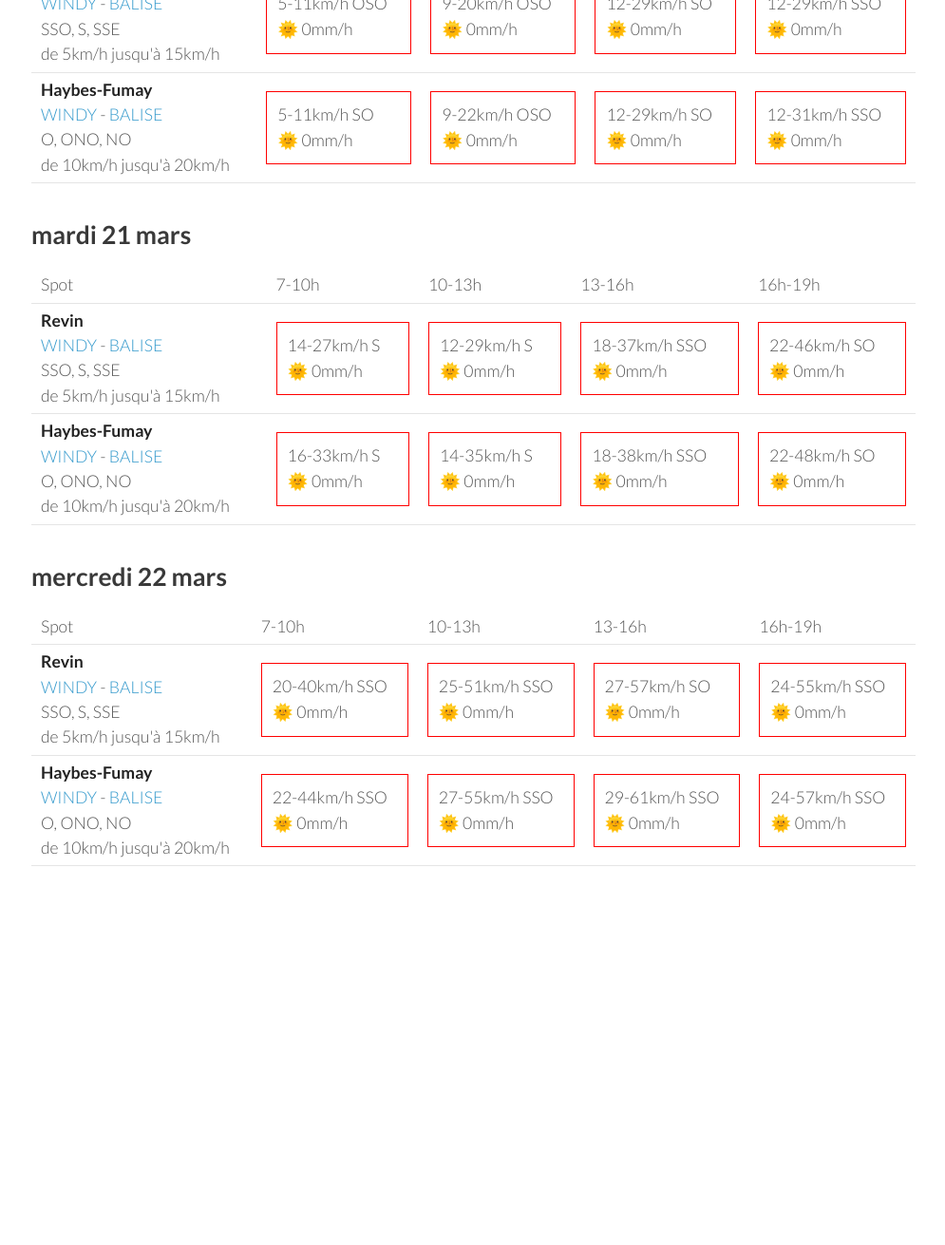
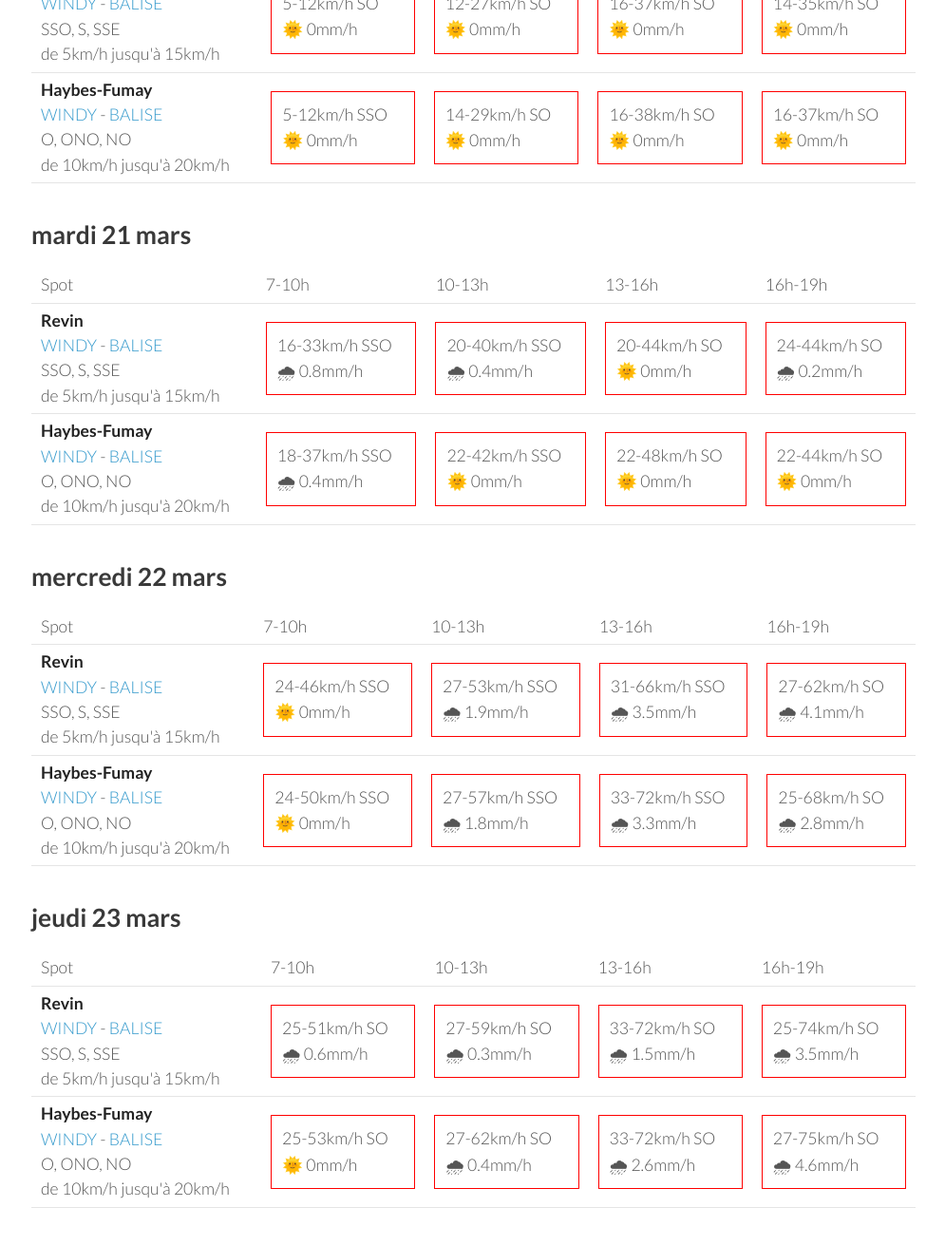
Before and after one commit to parapente-dans-le-nord/parapente-dans-le-nord.github.io, a Jekyll site: the page built from ardennes.markdown, in a window 1280 px wide and 1400 px high, scrolled down 1126 px. Shown: the top 1311 px of the window at 95% size, without its empty margins (25-1020 px from the left). Built offline with Jekyll 4.4.1, drawn with Linux system fonts in a browser that asks for light colours; before the commit the page ends 2166 px from its top, so only the background shows below that; some of the changed text lies outside the part shown.

Commit message:
update index.markdown

```diff
--- a/ardennes.markdown
+++ b/ardennes.markdown
@@ -7,7 +7,7 @@ title:  "Tous les spots"
 {: .links}
 
 # Prevision Windy, modèle Arome
-page mise à jour le samedi 18 mars 06:10
+page mise à jour le samedi 18 mars 10:10
 
 ## samedi 18 mars
 
@@ -96,20 +96,20 @@ page mise à jour le samedi 18 mars 06:10
 <tr>
         <td><strong>Revin</strong><br><a href="https://windy.com/49.948/4.625?49.543,4.625,8">WINDY</a> - <span class=""><a href="http://www.balisemeteo.com/balise.php?idBalise=5019">BALISE</a> </span><br> <span class="vent-favorable">SSO, S, SSE</span><br><span class="force-vent">de 5km/h jusqu'à 15km/h</span> </td>
 
-            <td><div class="not-flyable"><p>5-11km/h OSO</p><p>🌞 0mm/h</p></div></td>
-            <td><div class="not-flyable"><p>9-20km/h OSO</p><p>🌞 0mm/h</p></div></td>
-            <td><div class="not-flyable"><p>12-29km/h SO</p><p>🌞 0mm/h</p></div></td>
-            <td><div class="not-flyable"><p>12-29km/h SSO</p><p>🌞 0mm/h</p></div></td>
+            <td><div class="not-flyable"><p>5-12km/h SO</p><p>🌞 0mm/h</p></div></td>
+            <td><div class="not-flyable"><p>12-27km/h SO</p><p>🌞 0mm/h</p></div></td>
+            <td><div class="not-flyable"><p>16-37km/h SO</p><p>🌞 0mm/h</p></div></td>
+            <td><div class="not-flyable"><p>14-35km/h SO</p><p>🌞 0mm/h</p></div></td>
 
 
     </tr>
 <tr>
         <td><strong>Haybes-Fumay</strong><br><a href="https://windy.com/49.998/4.715?49.913,4.738,10">WINDY</a> - <span class=""><a href="http://www.balisemeteo.com/balise.php?idBalise=104">BALISE</a> </span><br> <span class="vent-favorable">O, ONO, NO</span><br><span class="force-vent">de 10km/h jusqu'à 20km/h</span> </td>
 
-            <td><div class="not-flyable"><p>5-11km/h SO</p><p>🌞 0mm/h</p></div></td>
-            <td><div class="not-flyable"><p>9-22km/h OSO</p><p>🌞 0mm/h</p></div></td>
-            <td><div class="not-flyable"><p>12-29km/h SO</p><p>🌞 0mm/h</p></div></td>
-            <td><div class="not-flyable"><p>12-31km/h SSO</p><p>🌞 0mm/h</p></div></td>
+            <td><div class="not-flyable"><p>5-12km/h SSO</p><p>🌞 0mm/h</p></div></td>
+            <td><div class="not-flyable"><p>14-29km/h SO</p><p>🌞 0mm/h</p></div></td>
+            <td><div class="not-flyable"><p>16-38km/h SO</p><p>🌞 0mm/h</p></div></td>
+            <td><div class="not-flyable"><p>16-37km/h SO</p><p>🌞 0mm/h</p></div></td>
 
 
     </tr>
@@ -132,20 +132,20 @@ page mise à jour le samedi 18 mars 06:10
 <tr>
         <td><strong>Revin</strong><br><a href="https://windy.com/49.948/4.625?49.543,4.625,8">WINDY</a> - <span class=""><a href="http://www.balisemeteo.com/balise.php?idBalise=5019">BALISE</a> </span><br> <span class="vent-favorable">SSO, S, SSE</span><br><span class="force-vent">de 5km/h jusqu'à 15km/h</span> </td>
 
-            <td><div class="not-flyable"><p>14-27km/h S</p><p>🌞 0mm/h</p></div></td>
-            <td><div class="not-flyable"><p>12-29km/h S</p><p>🌞 0mm/h</p></div></td>
-            <td><div class="not-flyable"><p>18-37km/h SSO</p><p>🌞 0mm/h</p></div></td>
-            <td><div class="not-flyable"><p>22-46km/h SO</p><p>🌞 0mm/h</p></div></td>
+            <td><div class="not-flyable"><p>16-33km/h SSO</p><p>🌧 0.8mm/h</p></div></td>
+            <td><div class="not-flyable"><p>20-40km/h SSO</p><p>🌧 0.4mm/h</p></div></td>
+            <td><div class="not-flyable"><p>20-44km/h SO</p><p>🌞 0mm/h</p></div></td>
+            <td><div class="not-flyable"><p>24-44km/h SO</p><p>🌧 0.2mm/h</p></div></td>
 
 
     </tr>
 <tr>
         <td><strong>Haybes-Fumay</strong><br><a href="https://windy.com/49.998/4.715?49.913,4.738,10">WINDY</a> - <span class=""><a href="http://www.balisemeteo.com/balise.php?idBalise=104">BALISE</a> </span><br> <span class="vent-favorable">O, ONO, NO</span><br><span class="force-vent">de 10km/h jusqu'à 20km/h</span> </td>
 
-            <td><div class="not-flyable"><p>16-33km/h S</p><p>🌞 0mm/h</p></div></td>
-            <td><div class="not-flyable"><p>14-35km/h S</p><p>🌞 0mm/h</p></div></td>
-            <td><div class="not-flyable"><p>18-38km/h SSO</p><p>🌞 0mm/h</p></div></td>
+            <td><div class="not-flyable"><p>18-37km/h SSO</p><p>🌧 0.4mm/h</p></div></td>
+            <td><div class="not-flyable"><p>22-42km/h SSO</p><p>🌞 0mm/h</p></div></td>
             <td><div class="not-flyable"><p>22-48km/h SO</p><p>🌞 0mm/h</p></div></td>
+            <td><div class="not-flyable"><p>22-44km/h SO</p><p>🌞 0mm/h</p></div></td>
 
 
     </tr>
@@ -168,20 +168,20 @@ page mise à jour le samedi 18 mars 06:10
 <tr>
         <td><strong>Revin</strong><br><a href="https://windy.com/49.948/4.625?49.543,4.625,8">WINDY</a> - <span class=""><a href="http://www.balisemeteo.com/balise.php?idBalise=5019">BALISE</a> </span><br> <span class="vent-favorable">SSO, S, SSE</span><br><span class="force-vent">de 5km/h jusqu'à 15km/h</span> </td>
 
-            <td><div class="not-flyable"><p>20-40km/h SSO</p><p>🌞 0mm/h</p></div></td>
-            <td><div class="not-flyable"><p>25-51km/h SSO</p><p>🌞 0mm/h</p></div></td>
-            <td><div class="not-flyable"><p>27-57km/h SO</p><p>🌞 0mm/h</p></div></td>
-            <td><div class="not-flyable"><p>24-55km/h SSO</p><p>🌞 0mm/h</p></div></td>
+            <td><div class="not-flyable"><p>24-46km/h SSO</p><p>🌞 0mm/h</p></div></td>
+            <td><div class="not-flyable"><p>27-53km/h SSO</p><p>🌧 1.9mm/h</p></div></td>
+            <td><div class="not-flyable"><p>31-66km/h SSO</p><p>🌧 3.5mm/h</p></div></td>
+            <td><div class="not-flyable"><p>27-62km/h SO</p><p>🌧 4.1mm/h</p></div></td>
 
 
     </tr>
 <tr>
         <td><strong>Haybes-Fumay</strong><br><a href="https://windy.com/49.998/4.715?49.913,4.738,10">WINDY</a> - <span class=""><a href="http://www.balisemeteo.com/balise.php?idBalise=104">BALISE</a> </span><br> <span class="vent-favorable">O, ONO, NO</span><br><span class="force-vent">de 10km/h jusqu'à 20km/h</span> </td>
 
-            <td><div class="not-flyable"><p>22-44km/h SSO</p><p>🌞 0mm/h</p></div></td>
-            <td><div class="not-flyable"><p>27-55km/h SSO</p><p>🌞 0mm/h</p></div></td>
-            <td><div class="not-flyable"><p>29-61km/h SSO</p><p>🌞 0mm/h</p></div></td>
-            <td><div class="not-flyable"><p>24-57km/h SSO</p><p>🌞 0mm/h</p></div></td>
+            <td><div class="not-flyable"><p>24-50km/h SSO</p><p>🌞 0mm/h</p></div></td>
+            <td><div class="not-flyable"><p>27-57km/h SSO</p><p>🌧 1.8mm/h</p></div></td>
+            <td><div class="not-flyable"><p>33-72km/h SSO</p><p>🌧 3.3mm/h</p></div></td>
+            <td><div class="not-flyable"><p>25-68km/h SO</p><p>🌧 2.8mm/h</p></div></td>
 
 
     </tr>
@@ -189,3 +189,39 @@ page mise à jour le samedi 18 mars 06:10
 </tbody>
 </table>
 {:/}
+## jeudi 23 mars
+
+{::nomarkdown}
+<table>
+  <tbody>
+    <tr>
+      <td>Spot</td>
+      <td>7-10h</td>
+      <td>10-13h</td>
+      <td>13-16h</td>
+      <td>16h-19h</td>
+    </tr>
+<tr>
+        <td><strong>Revin</strong><br><a href="https://windy.com/49.948/4.625?49.543,4.625,8">WINDY</a> - <span class=""><a href="http://www.balisemeteo.com/balise.php?idBalise=5019">BALISE</a> </span><br> <span class="vent-favorable">SSO, S, SSE</span><br><span class="force-vent">de 5km/h jusqu'à 15km/h</span> </td>
+
+            <td><div class="not-flyable"><p>25-51km/h SO</p><p>🌧 0.6mm/h</p></div></td>
+            <td><div class="not-flyable"><p>27-59km/h SO</p><p>🌧 0.3mm/h</p></div></td>
+            <td><div class="not-flyable"><p>33-72km/h SO</p><p>🌧 1.5mm/h</p></div></td>
+            <td><div class="not-flyable"><p>25-74km/h SO</p><p>🌧 3.5mm/h</p></div></td>
+
+
+    </tr>
+<tr>
+        <td><strong>Haybes-Fumay</strong><br><a href="https://windy.com/49.998/4.715?49.913,4.738,10">WINDY</a> - <span class=""><a href="http://www.balisemeteo.com/balise.php?idBalise=104">BALISE</a> </span><br> <span class="vent-favorable">O, ONO, NO</span><br><span class="force-vent">de 10km/h jusqu'à 20km/h</span> </td>
+
+            <td><div class="not-flyable"><p>25-53km/h SO</p><p>🌞 0mm/h</p></div></td>
+            <td><div class="not-flyable"><p>27-62km/h SO</p><p>🌧 0.4mm/h</p></div></td>
+            <td><div class="not-flyable"><p>33-72km/h SO</p><p>🌧 2.6mm/h</p></div></td>
+            <td><div class="not-flyable"><p>27-75km/h SO</p><p>🌧 4.6mm/h</p></div></td>
+
+
+    </tr>
+
+</tbody>
+</table>
+{:/}
```
